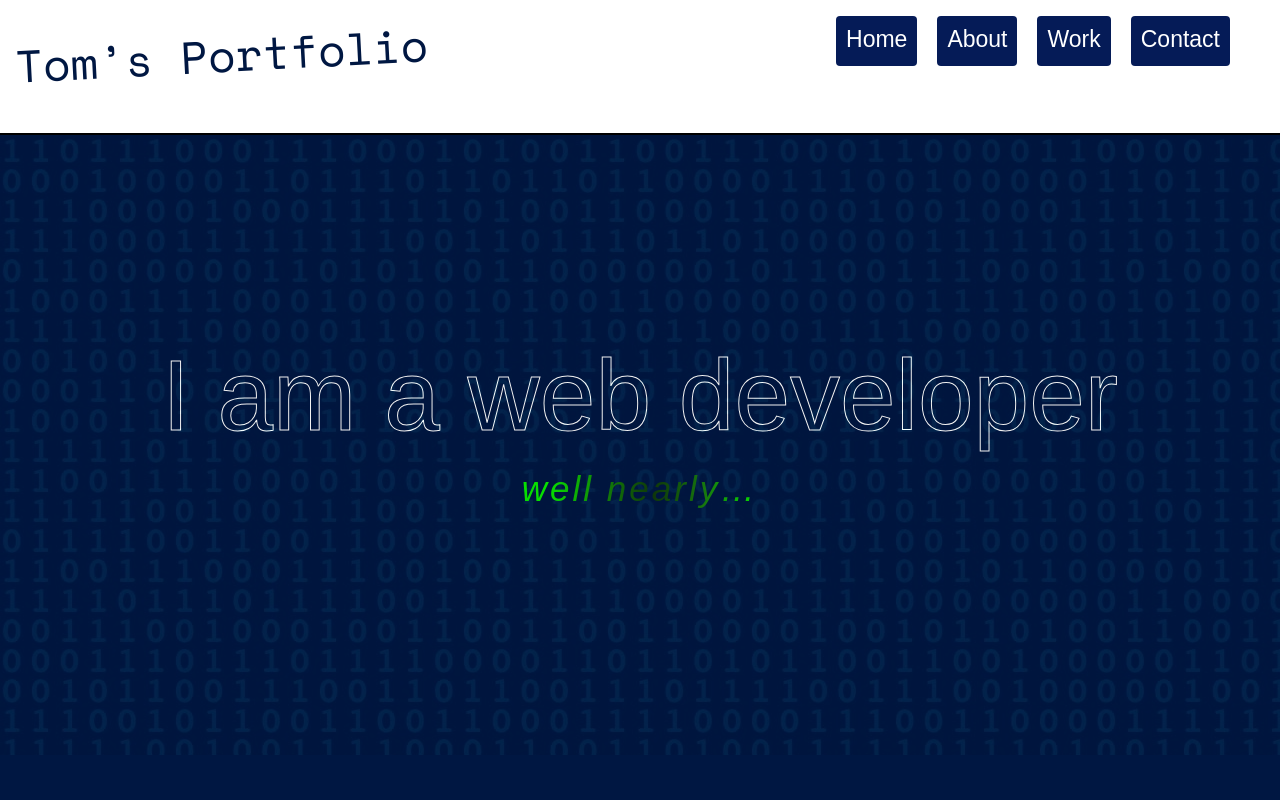
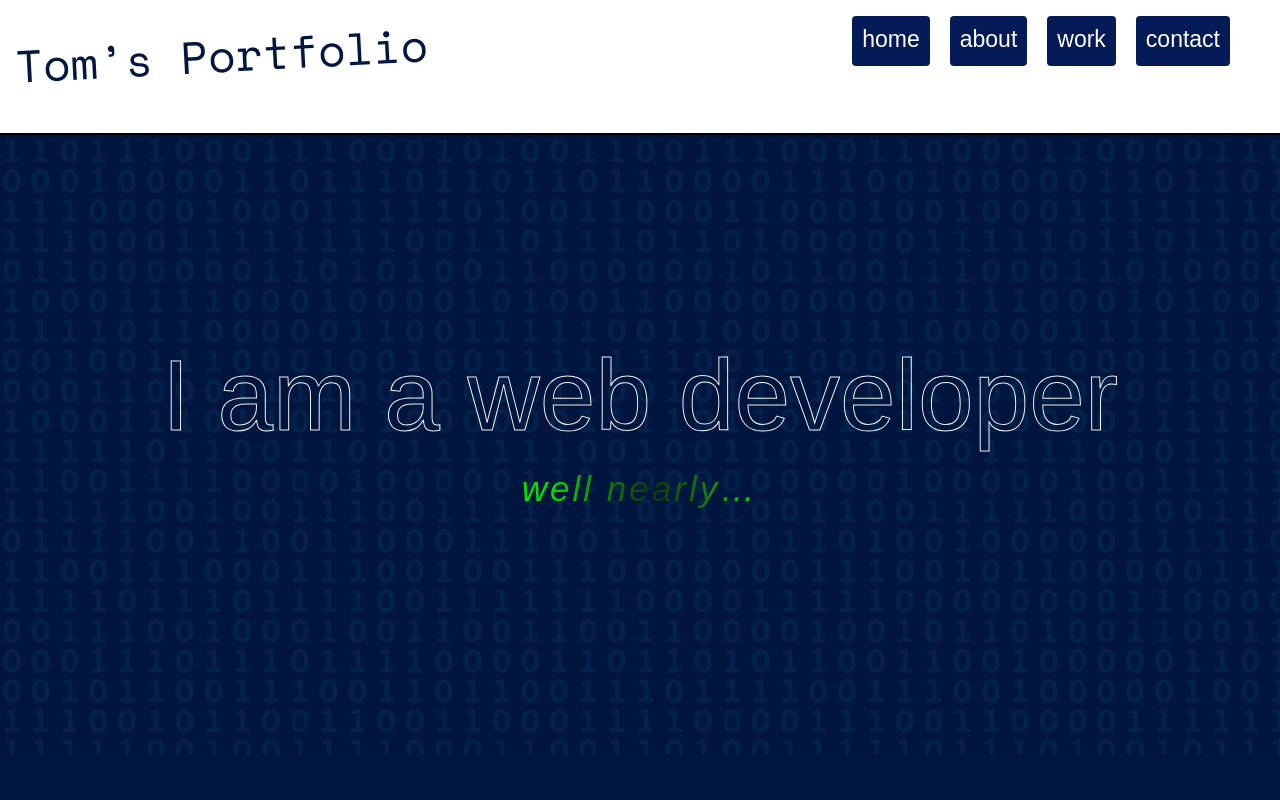
Before and after one commit to TomLiversidge3/tomliversidge3.github.io, a plain HTML site: page index.html in a window 1280 px wide. Shown: the top 800 px of the page. Drawn offline with nearby package versions, Linux system fonts and the light colour scheme.

Commit message:
Amends / Colours / Tidying

```diff
--- a/index.html
+++ b/index.html
@@ -15,10 +15,10 @@
 <nav id="navbar" class="navbar navbar-extended">
     <p class="title"><a href="/">Tom’s Portfolio</a></p>
     <ul class="links">
-        <li><a href="#top">Home</a></li>
-        <li><a href="#about">About</a></li>
-        <li><a href="#js-mini">Work</a></li>
-        <li><a href="#footer">Contact</a></li>
+        <li><a href="#top">home</a></li>
+        <li><a href="#about">about</a></li>
+        <li><a href="#js-mini">work</a></li>
+        <li><a href="#footer">contact</a></li>
     </ul>
     <i class="menu fa fa-bars fa-3x nav-toggle"></i>
 </nav>
```
